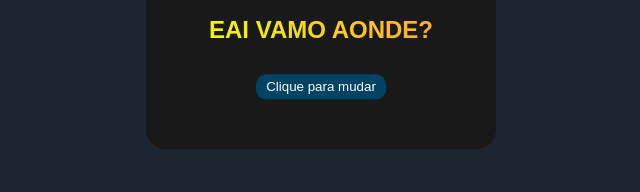
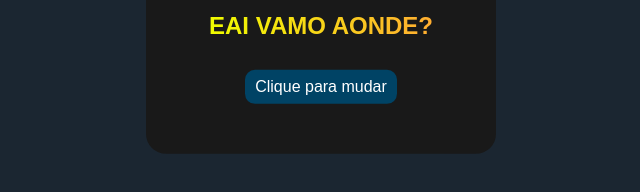
Before and after one commit to danieldagerom/derole, a plain HTML site: page index.html in a window 1280 px wide. Shown: the part 376-568 px from the top of the page, without its empty margins (319-959 px from the left). Drawn offline with Linux system fonts and the light colour scheme.

Commit message:
altera tamanho da fonte

```diff
--- a/styles.css
+++ b/styles.css
@@ -87,11 +87,12 @@ h2 {
 }
 
 button {
-    padding: 5px 10px;
+    padding: 8px 10px;
     border-radius: 10px;
     border: none;
     background: #004365;
     font-family: 'Poppins', sans-serif;
+    font-size: 1rem;
     outline: none;
     color: #fff;
 }
```
